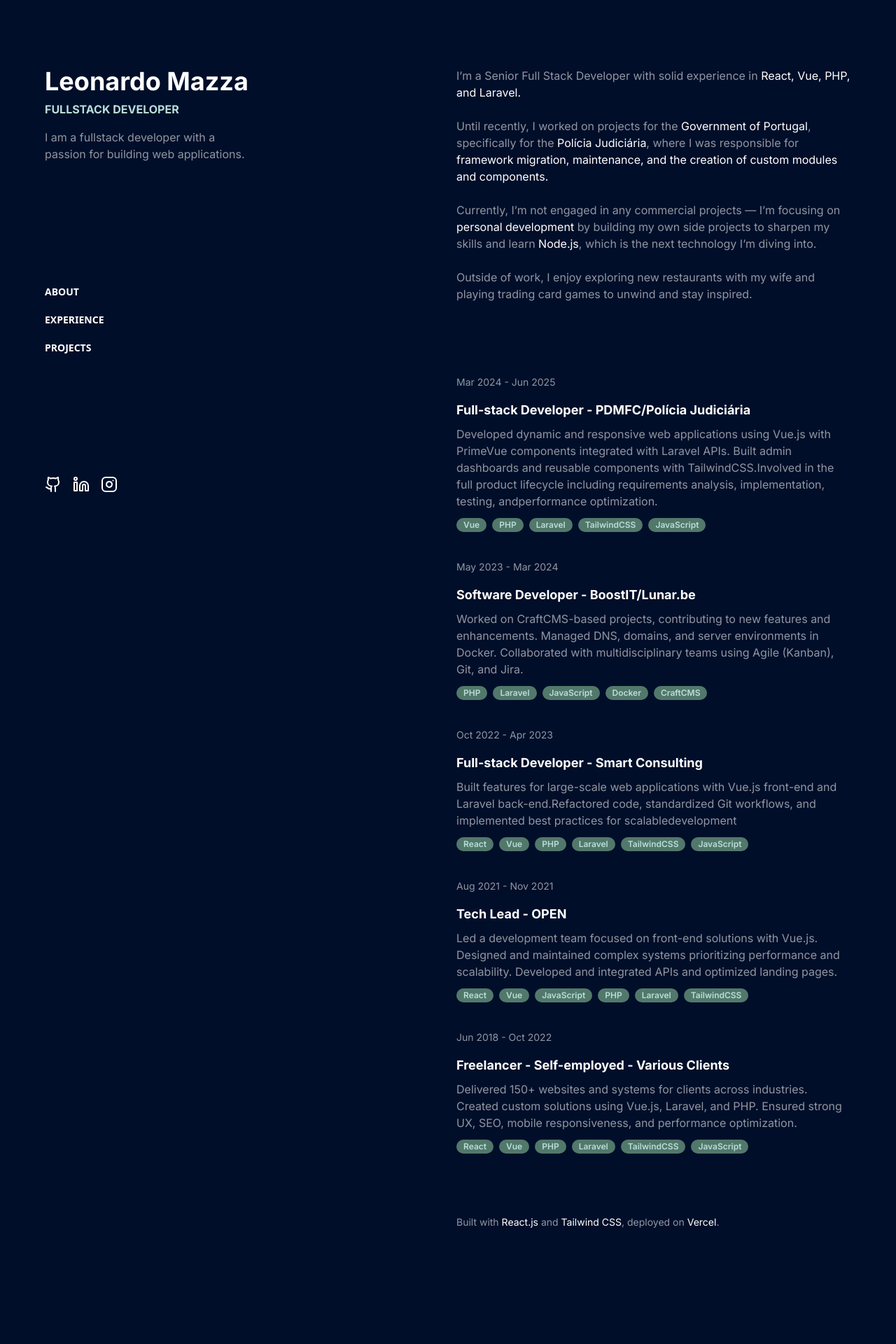
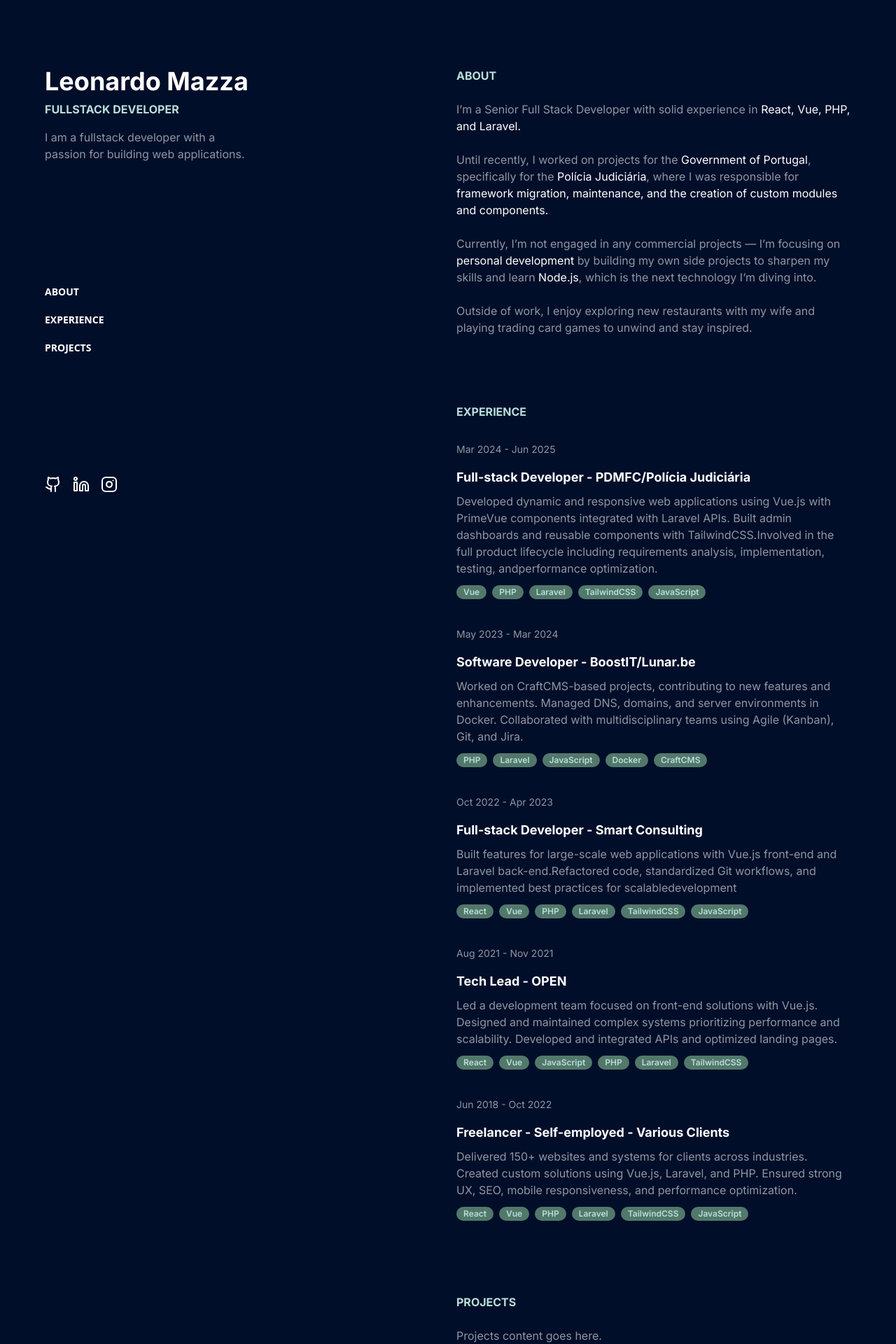
Before and after one commit to LeonardoMazza/personal-website, a Next.js app: page / in a window 1280 px wide. Shown: the top 1920 px of the page at 70% size. Before the commit the page ends 1852 px from the top, so only its background shows below. Built offline with nearby package versions, Linux system fonts and the light colour scheme.

Commit message:
feat: changing colors and adding projects section

```diff
--- a/src/components/About.tsx
+++ b/src/components/About.tsx
@@ -3,6 +3,7 @@
 const About = () => {
   return (
     <section className="mb-24">
+      <h2 className="text-1xl font-bold text-link-hover uppercase mb-6">About</h2>
       <p>
         I’m a Senior Full Stack Developer with solid experience in <span className="text-link">React, Vue, PHP, and Laravel.</span>
       </p>
--- a/src/components/ExperienceCard.tsx
+++ b/src/components/ExperienceCard.tsx
@@ -46,6 +46,8 @@
 
   return (
     <div className="flex flex-col md:flex-col gap-6">
+      <h2 className="text-1xl font-bold text-link-hover uppercase">Experience</h2>
+
       {experiences.map((exp, index) => {
         const isActive = index === activeIndex;
         return (
--- /dev/null
+++ b/src/components/Projects.tsx
@@ -0,0 +1,10 @@
+const projects = () => {
+    return (
+        <section className="my-24">
+            <h2 className="text-1xl font-bold text-link-hover uppercase mb-6">Projects</h2>
+            <p>Projects content goes here.</p>
+        </section>
+    );
+}
+
+export default projects;
--- a/src/components/SideRight.tsx
+++ b/src/components/SideRight.tsx
@@ -1,5 +1,6 @@
 import About from "./About";
 import ExperienceCard from "./ExperienceCard";
+import Projects from "./Projects";
 import Footer from "./Footer";
 
 const SideRight = () => {
@@ -8,6 +9,7 @@
         <aside className="pt-24 lg:py-24">
             <About />
             <ExperienceCard />
+            <Projects />
             <Footer />
         </aside>
     );
--- a/src/components/Social.tsx
+++ b/src/components/Social.tsx
@@ -3,19 +3,19 @@
 
 const Social = () => {
   return (
-    <div className="text-title">
+    <div className="text-text">
         <ul className="flex space-x-4">
-            <li>
+            <li className="text-link hover:text-link-hover transition-colors duration-300">
                 <a href="https://github.com/leonardomazza" target="_blank" rel="noopener noreferrer">
                     <Github size={24} />
                 </a>
             </li>
-            <li>
+            <li className="text-link hover:text-link-hover transition-colors duration-300">
                 <a href="https://www.linkedin.com/in/leonardo-mazza-886162128/" target="_blank" rel="noopener noreferrer">
                     <Linkedin size={24} />
                 </a>
             </li>
-            <li>
+            <li className="text-link hover:text-link-hover transition-colors duration-300">
                 <a href="https://www.instagram.com/leo.mazza9" target="_blank" rel="noopener noreferrer">
                     <Instagram size={24} />
                 </a>
```
